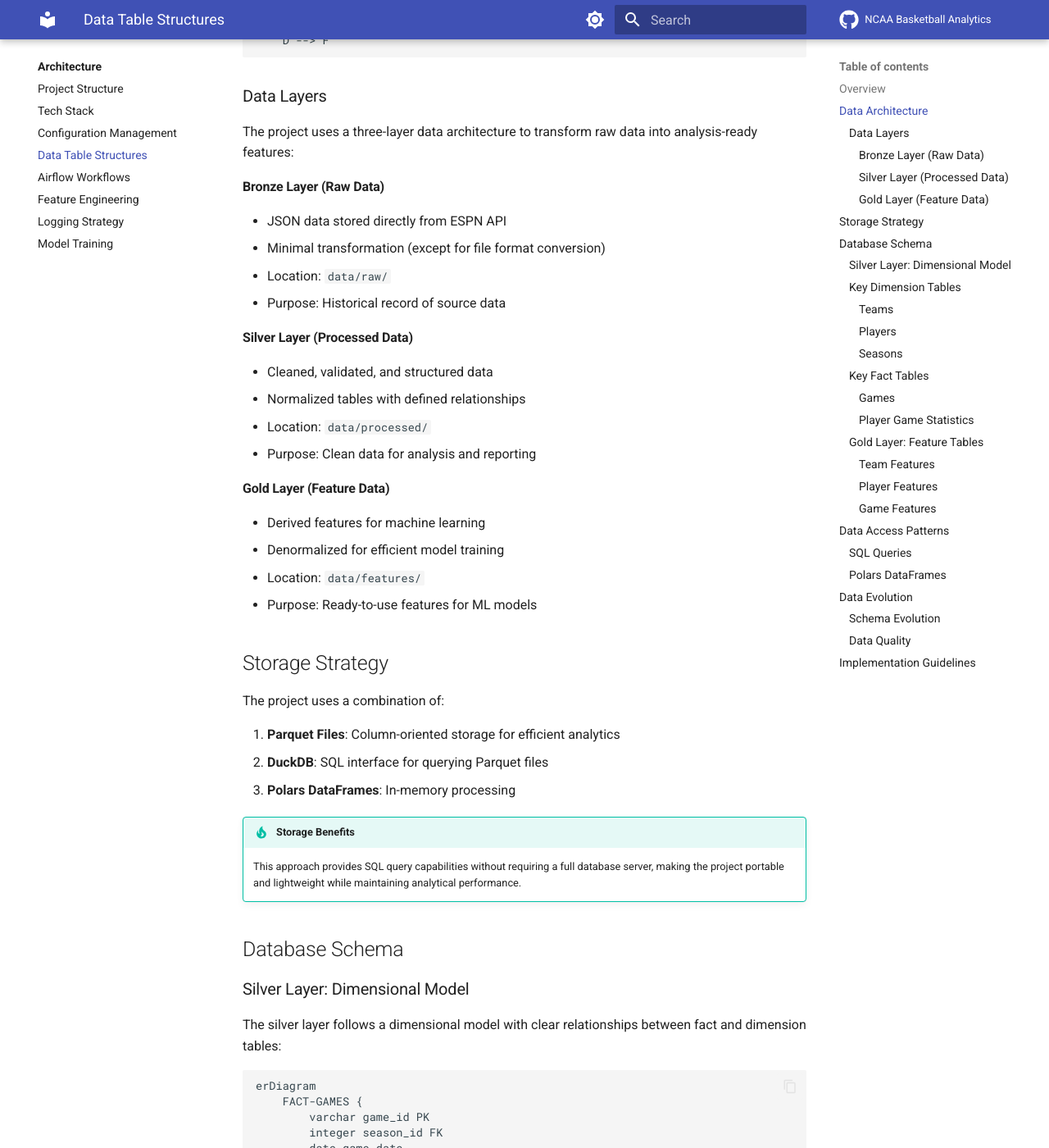
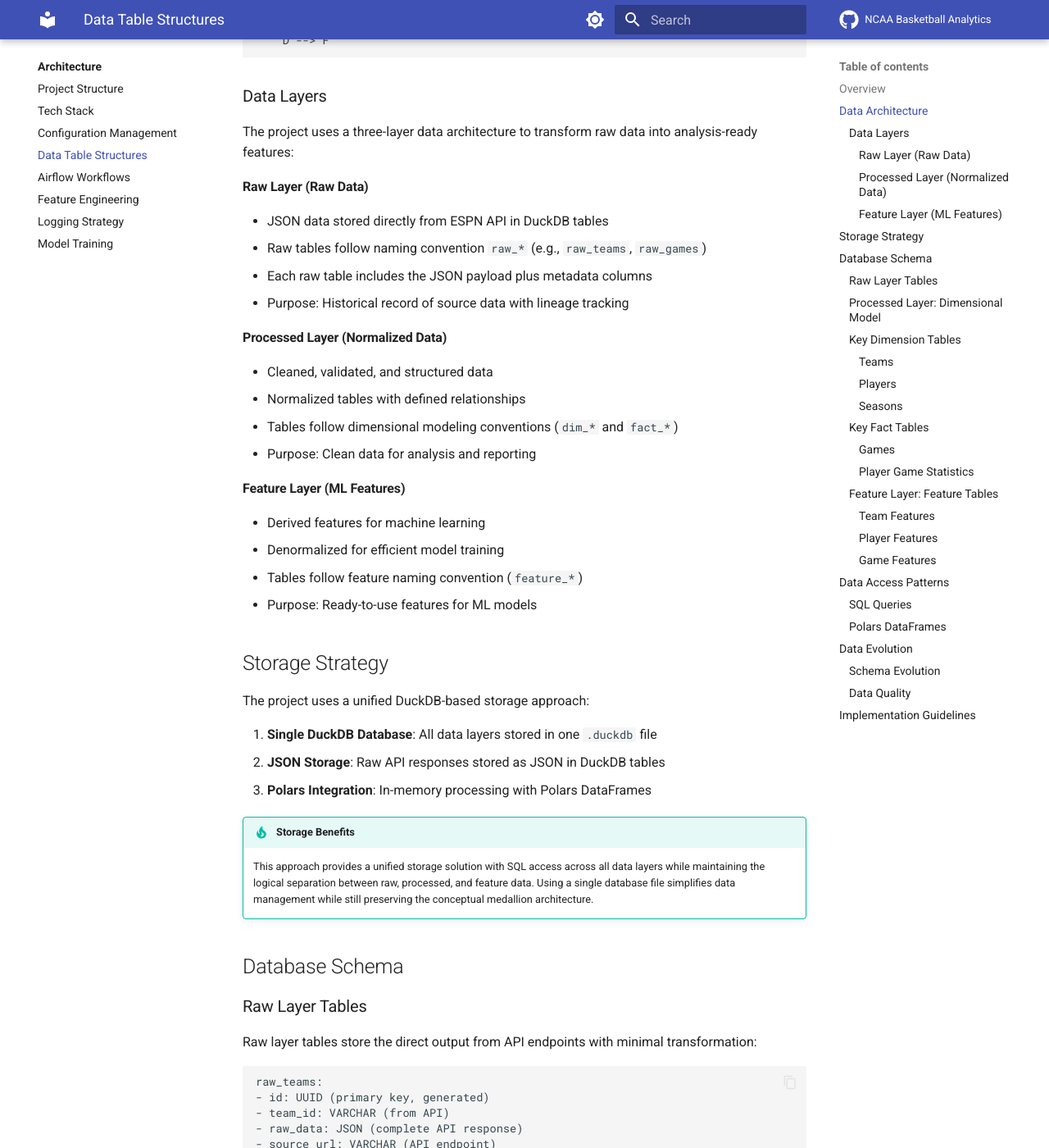
Before and after one commit to tim-mcdonnell/ncaa-basketball-analytics, an MkDocs documentation site: the page built from docs/architecture/data-table-structures.md, in a window 1280 px wide and 1400 px high, scrolled down 614 px. Shown: the whole window at 82% size. Built offline with MkDocs 1.6.1 and Material for MkDocs 9.7.7, drawn with Linux system fonts in a browser that asks for light colours; comment, search, counter and statistics services are not loaded; some of the changed text lies outside the part shown.

Commit message:
Refactor architecture documentation to update data storage layers from Bronze/Silver/Gold to Raw/Processed/Feature terminology; introduce detailed specifications for Phase 1 MVP implementation, including ESPN API integration, data storage architecture using DuckDB, and feature engineering framework.

````diff
--- a/docs/architecture/data-table-structures.md
+++ b/docs/architecture/data-table-structures.md
@@ -4,7 +4,7 @@
 
 This document outlines the data storage approach for the NCAA Basketball Analytics project. The system uses a hybrid architecture combining elements of:
 
-1. **Medallion Architecture** (Bronze, Silver, Gold layers)
+1. **Medallion Architecture** (Raw, Processed, Feature layers)
 2. **Normalized Relational Model** (for dimension and fact tables)
 3. **Feature Store Pattern** (for ML feature management)
 
@@ -12,9 +12,9 @@ This document outlines the data storage approach for the NCAA Basketball Analyti
 
 ```mermaid
 flowchart TD
-    A[Raw Data\nESPN API] --> B[Bronze Layer\nJSON/Parquet]
-    B --> C[Silver Layer\nNormalized Tables]
-    C --> D[Gold Layer\nFeature Tables]
+    A[Raw Data\nESPN API] --> B[Raw Layer\nJSON in DuckDB]
+    B --> C[Processed Layer\nNormalized Tables]
+    C --> D[Feature Layer\nFeature Tables]
     D --> E[Model Training]
     C --> F[Visualization]
     D --> F
@@ -24,40 +24,54 @@ flowchart TD
 
 The project uses a three-layer data architecture to transform raw data into analysis-ready features:
 
-#### Bronze Layer (Raw Data)
-- JSON data stored directly from ESPN API
-- Minimal transformation (except for file format conversion)
-- Location: `data/raw/`
-- Purpose: Historical record of source data
+#### Raw Layer (Raw Data)
+- JSON data stored directly from ESPN API in DuckDB tables
+- Raw tables follow naming convention `raw_*` (e.g., `raw_teams`, `raw_games`)
+- Each raw table includes the JSON payload plus metadata columns
+- Purpose: Historical record of source data with lineage tracking
 
-#### Silver Layer (Processed Data)
+#### Processed Layer (Normalized Data)
 - Cleaned, validated, and structured data
 - Normalized tables with defined relationships
-- Location: `data/processed/`
+- Tables follow dimensional modeling conventions (`dim_*` and `fact_*`)
 - Purpose: Clean data for analysis and reporting
 
-#### Gold Layer (Feature Data)
+#### Feature Layer (ML Features)
 - Derived features for machine learning
 - Denormalized for efficient model training
-- Location: `data/features/`
+- Tables follow feature naming convention (`feature_*`)
 - Purpose: Ready-to-use features for ML models
 
 ## Storage Strategy
 
-The project uses a combination of:
+The project uses a unified DuckDB-based storage approach:
 
-1. **Parquet Files**: Column-oriented storage for efficient analytics
-2. **DuckDB**: SQL interface for querying Parquet files
-3. **Polars DataFrames**: In-memory processing
+1. **Single DuckDB Database**: All data layers stored in one `.duckdb` file
+2. **JSON Storage**: Raw API responses stored as JSON in DuckDB tables
+3. **Polars Integration**: In-memory processing with Polars DataFrames
 
 !!! tip "Storage Benefits"
-    This approach provides SQL query capabilities without requiring a full database server, making the project portable and lightweight while maintaining analytical performance.
+    This approach provides a unified storage solution with SQL access across all data layers while maintaining the logical separation between raw, processed, and feature data. Using a single database file simplifies data management while still preserving the conceptual medallion architecture.
 
 ## Database Schema
 
-### Silver Layer: Dimensional Model
+### Raw Layer Tables
 
-The silver layer follows a dimensional model with clear relationships between fact and dimension tables:
+Raw layer tables store the direct output from API endpoints with minimal transformation:
+
+```
+raw_teams:
+- id: UUID (primary key, generated)
+- team_id: VARCHAR (from API)
+- raw_data: JSON (complete API response)
+- source_url: VARCHAR (API endpoint)
+- collected_at: TIMESTAMP (data collection time)
+- processing_version: VARCHAR (API client version)
+```
+
+### Processed Layer: Dimensional Model
+
+The processed layer follows a dimensional model with clear relationships between fact and dimension tables:
 
 ```mermaid
 erDiagram
@@ -133,7 +147,7 @@ The `fact_games` table stores game results, including references to participatin
 
 The `fact_player_game_stats` table stores individual player performance metrics for each game, including points, rebounds, assists, and shooting statistics.
 
-### Gold Layer: Feature Tables
+### Feature Layer: Feature Tables
 
 Features are organized into topic-specific tables for model training:
 
@@ -145,6 +159,8 @@ Time-series features aggregated at the team level, including:
 - Performance trends (rolling averages)
 - Opponent-adjusted statistics
 
+Tables follow naming pattern: `feature_team_*`
+
 #### Player Features
 
 Features for individual player performance, including:
@@ -152,6 +168,8 @@ Features for individual player performance, including:
 - Defensive impact indicators
 - Playing time patterns
 - Performance consistency metrics
+
+Tables follow naming pattern: `feature_player_*`
 
 #### Game Features
 
@@ -161,11 +179,13 @@ Features related to specific games and matchups, including:
 - Historical matchup statistics
 - Game importance metrics
 
+Tables follow naming pattern: `feature_game_*`
+
 ## Data Access Patterns
 
 ### SQL Queries
 
-DuckDB provides SQL access to all data layers, allowing for queries across bronze, silver, and gold layers for different analysis requirements.
+DuckDB provides SQL access to all data layers, allowing for queries across raw, processed, and feature layers for different analysis requirements.
 
 ### Polars DataFrames
 
@@ -193,8 +213,8 @@ Data quality is maintained through:
 
 When extending the data model:
 
-1. **Maintain the Layer Structure**: Keep the bronze/silver/gold separation
-2. **Follow Naming Conventions**: Use consistent naming across tables and columns
+1. **Maintain the Layer Structure**: Keep the raw/processed/feature separation
+2. **Follow Naming Conventions**: Use `raw_*`, `dim_*/fact_*`, and `feature_*` naming schemes
 3. **Document Relationships**: Update ERD diagrams when adding tables
 4. **Add Data Dictionary Entries**: Document new fields and their meaning
 5. **Test Queries**: Ensure new tables work with existing query patterns
````
Also changed, not shown: docs/development/phase1-mvp.md (added, +185 -0 lines), docs/development/phase1-mvp/01-api-integration.md (added, +138 -0 lines), docs/development/phase1-mvp/02-data-storage.md (added, +288 -0 lines).
